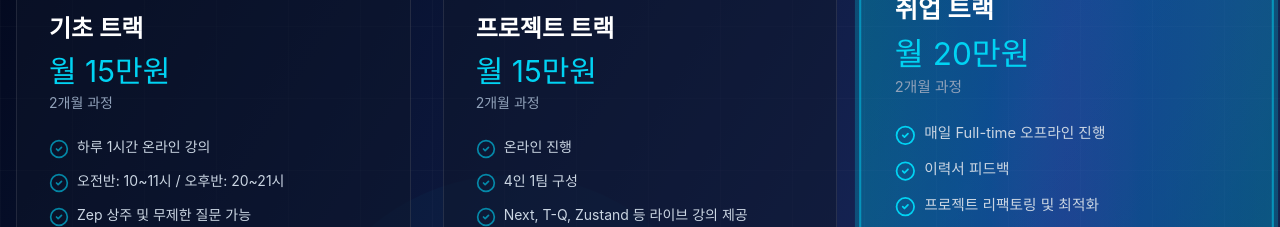
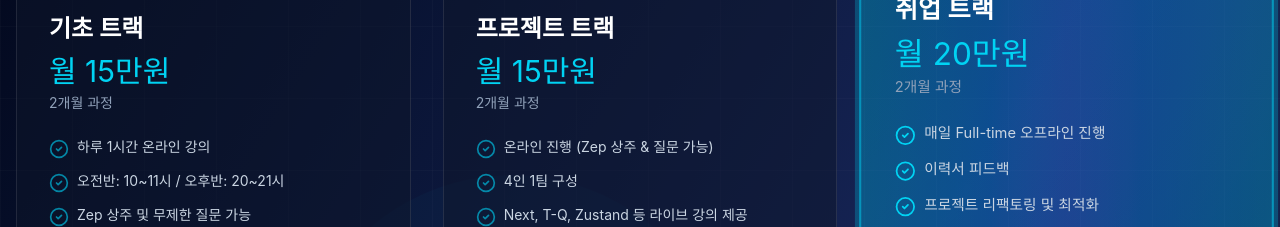
Before and after one commit to Yun-Jehyeok/tmmakers-page, a React (Vite) app: page / in a window 1280 px wide. Shown: the part 3220-3447 px from the top of the page. Built offline with nearby package versions, Linux system fonts and the light colour scheme; a web font is replaced by a local one.

Commit message:
edit track desc

```diff
--- a/src/components/ProgramTracks.tsx
+++ b/src/components/ProgramTracks.tsx
@@ -57,7 +57,7 @@ const tracks: Track[] = [
         duration: "2개월 과정",
         badge: "협업 중심",
         features: [
-            "온라인 진행",
+            "온라인 진행 (Zep 상주 & 질문 가능)",
             "4인 1팀 구성",
             "Next, T-Q, Zustand 등 라이브 강의 제공",
             "Github 기반 코드 리뷰",
```
